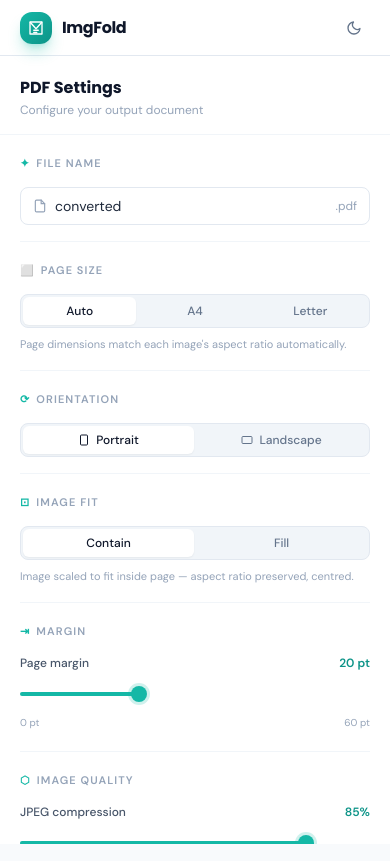
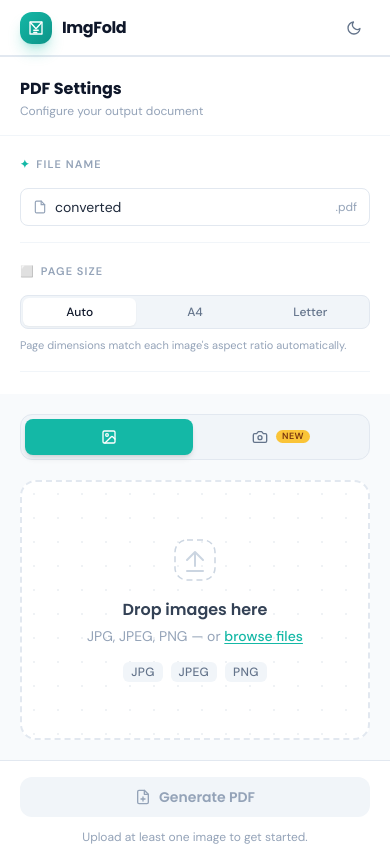
Before and after one commit to hamzahossainX/ImgFold, a React (Vite) app: page / in a window 390 px wide. Built offline with nearby package versions, Linux system fonts and the light colour scheme.

Commit message:
fix: update mobile layout order so upload area is visible

```diff
--- a/src/App.jsx
+++ b/src/App.jsx
@@ -160,7 +160,7 @@ export default function App() {
   /* ─────────────────────────────────────────────────────────────── */
   return (
     <div
-      className={`h-full flex flex-col ${FONT_SIZE_CLASS[fontSize]} transition-colors duration-300`}
+      className={`min-h-screen flex flex-col ${FONT_SIZE_CLASS[fontSize]} transition-colors duration-300`}
     >
       {/* ── Header ── */}
       <Header
@@ -172,15 +172,16 @@ export default function App() {
       />
 
       {/* ── Body: sidebar + main ── */}
-      <div className="flex-1 flex flex-col lg:flex-row overflow-hidden">
+      <div className="flex-1 flex flex-col-reverse lg:flex-row">
 
         {/* Left sidebar — Controls */}
         <aside
           className={[
             'w-full lg:w-80 xl:w-96 shrink-0',
-            'border-b lg:border-b-0 lg:border-r border-slate-200 dark:border-slate-800',
+            'order-2 lg:order-none',
+            'border-t lg:border-t-0 lg:border-r border-slate-200 dark:border-slate-800',
             'bg-white dark:bg-slate-900',
-            'overflow-y-auto',
+            'max-h-[40vh] lg:max-h-none overflow-y-auto',
           ].join(' ')}
         >
           <ControlsPanel
@@ -191,7 +192,7 @@ export default function App() {
         </aside>
 
         {/* Right — uploader + grid + generator bar */}
-        <div className="flex-1 flex flex-col overflow-hidden bg-slate-50 dark:bg-slate-950">
+        <div className="flex-1 flex flex-col order-1 lg:order-none min-h-0 bg-slate-50 dark:bg-slate-950">
 
           {/* Scrollable content area */}
           <div className="flex-1 overflow-y-auto p-5 lg:p-7">
```
